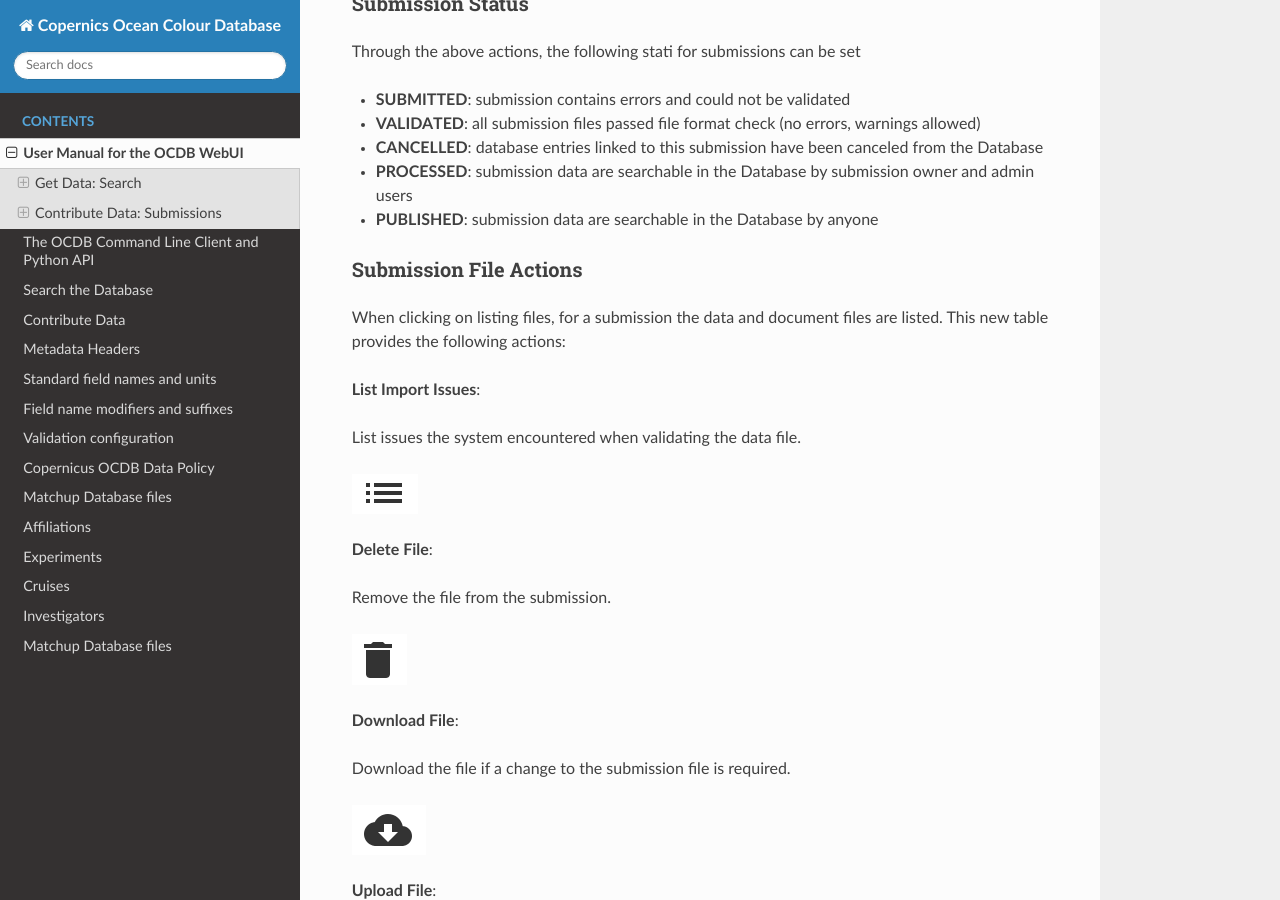
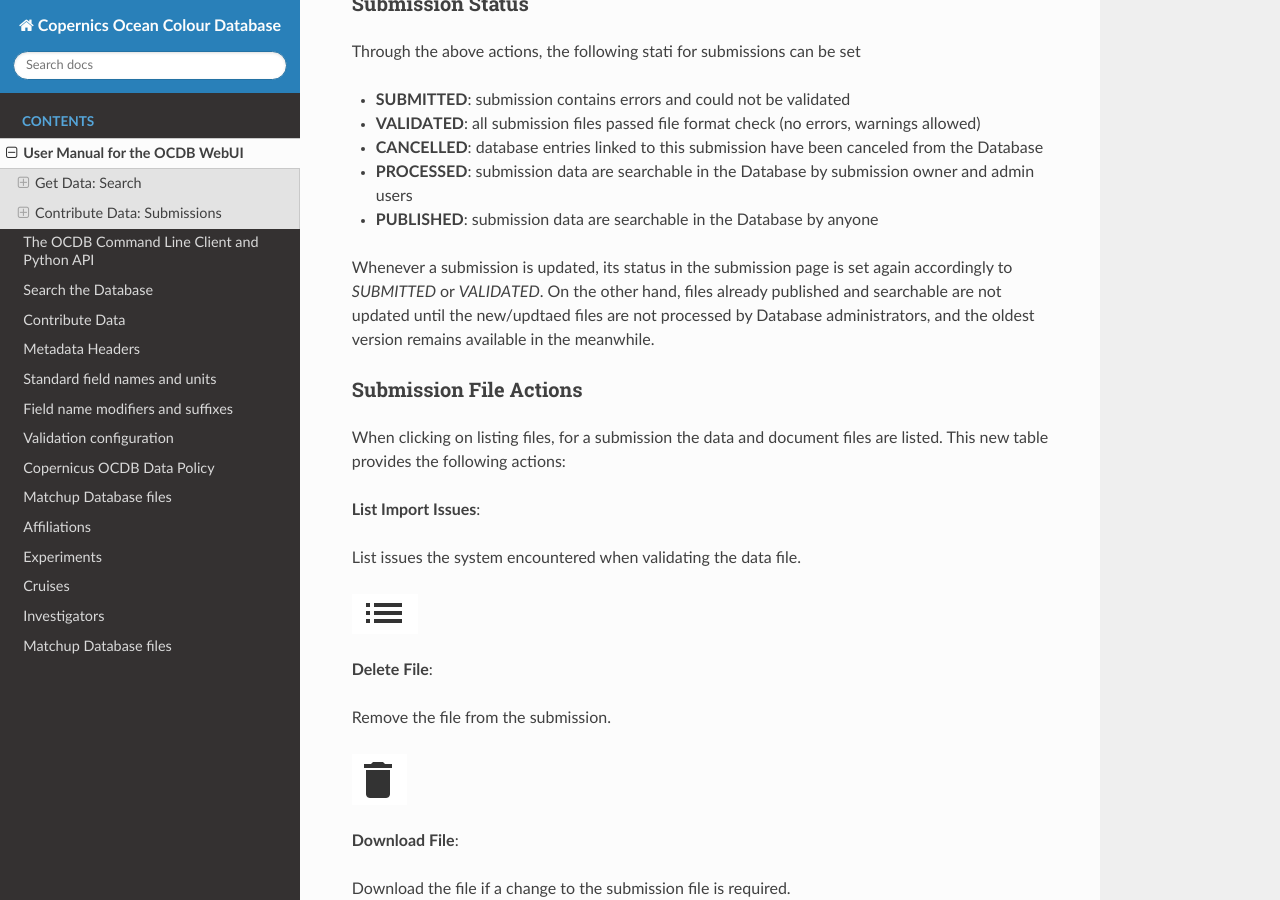
Before and after one commit to javierconcha/ocdb-docs, a Sphinx documentation site: the page built from docs/source/ocdb-webui.md, in a window 1280 px wide and 900 px high, scrolled down 6005 px. Built offline with Sphinx 7.4.7 and the Read the Docs theme 2.0.0, drawn with Linux system fonts in a browser that asks for light colours; some of the changed text lies outside the part shown.

Commit message:
Update ocdb-webui.md

```diff
--- a/docs/source/ocdb-webui.md
+++ b/docs/source/ocdb-webui.md
@@ -43,7 +43,7 @@ where submission files will be stored under. The submission label will univocall
 
 ![](static/webui/submission_dialog.png)
 
-Clicking on _Publish Data (Y)_ the user agrees to publish the data right after the submission and the quality check process.
+Clicking on _Publish Data_ the user agrees to publish the data right after the submission and the quality check process.
 Selecting a date in _Publication Date_ will delay the publication of the data belonging to this submission.
 Data for which the publication is not agreed are ingested into the Database but accessible only to the Database administrators and the owner of the data. An agreement to publish can also be provided anytime in the future by contacting ops@eumetsat.int.
 
@@ -119,6 +119,9 @@ Through the above actions, the following stati for submissions can be set
 - __PROCESSED__: submission data are searchable in the Database by submission owner and admin users
 - __PUBLISHED__: submission data are searchable in the Database by anyone
 
+Whenever a submission is updated, its status in the submission page is set again accordingly to _SUBMITTED_ or _VALIDATED_.
+On the other hand, files already published and searchable are not updated until the new/updtaed files are not processed by Database administrators, and the oldest version remains available in the meanwhile.
+
 ### Submission File Actions
 
 When clicking on listing files, for a submission the data and document files are listed. This new table provides the following actions:
```
